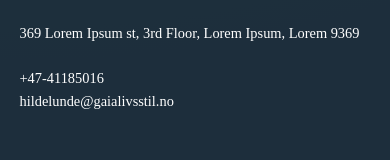
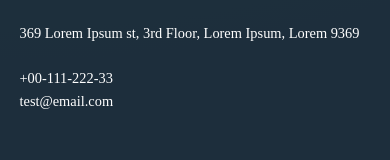
Before and after one commit to utviklerToni/gaialivsstil-reactApp, a React (Create React App) app: page /gaialivsstil-reactApp/isLoggingIn in a window 390 px wide. Shown: the part 1294-1454 px from the top of the page. Built offline with nearby package versions, Linux system fonts and the light colour scheme.

Commit message:
removed phone and email from footer since this is development repo

```diff
--- a/src/shared/components/Navigation/Footer/Footer.jsx
+++ b/src/shared/components/Navigation/Footer/Footer.jsx
@@ -49,14 +49,14 @@ const Footer = () => {
 								369 Lorem Ipsum st, 3rd Floor, Lorem Ipsum, Lorem 9369
 							</p>
 							<a href='tel:369-369-6969' className='footer-link'>
-								+47-41185016
+								+00-111-222-33
 							</a>
 							<br />
 							<a
 								href='mailto:hildelunde@gaialivsstil.no'
 								className='footer-link'
 							>
-								hildelunde@gaialivsstil.no
+								test@email.com
 							</a>
 						</address>
 					</div>
```
